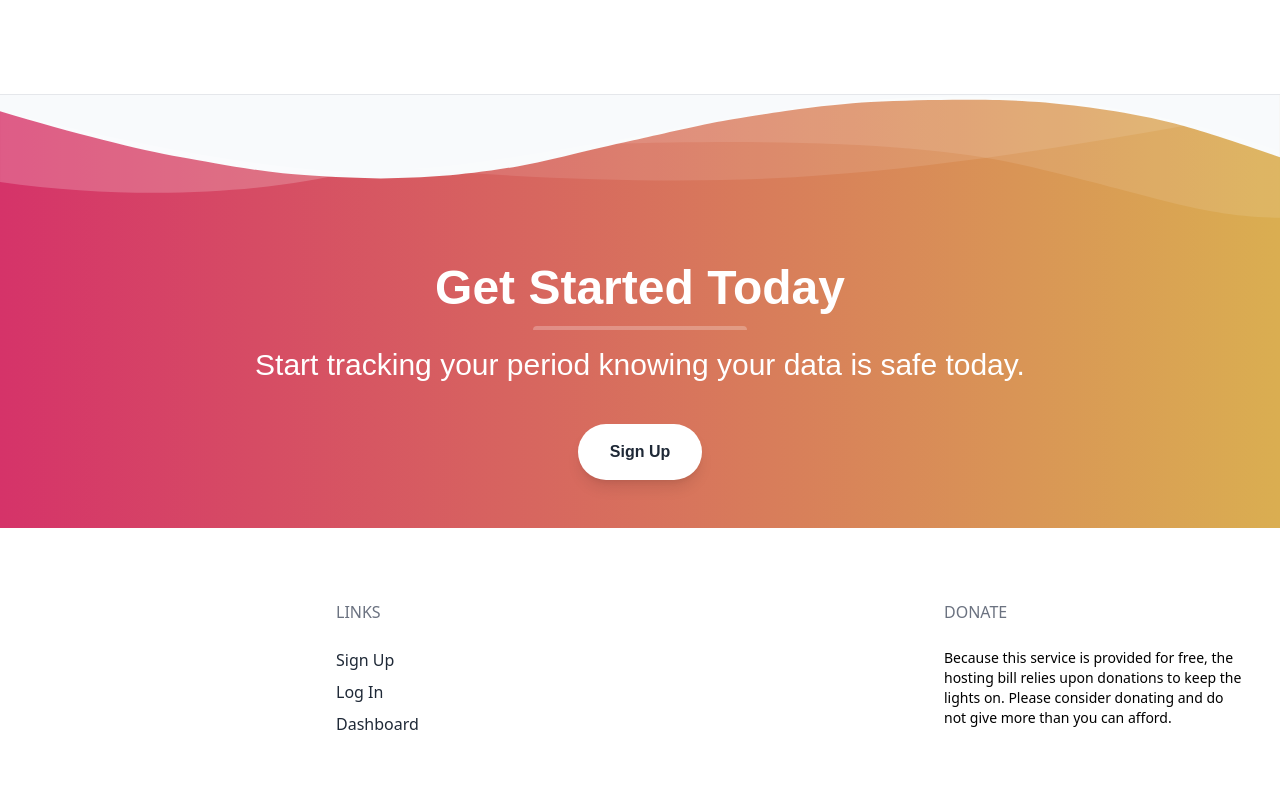
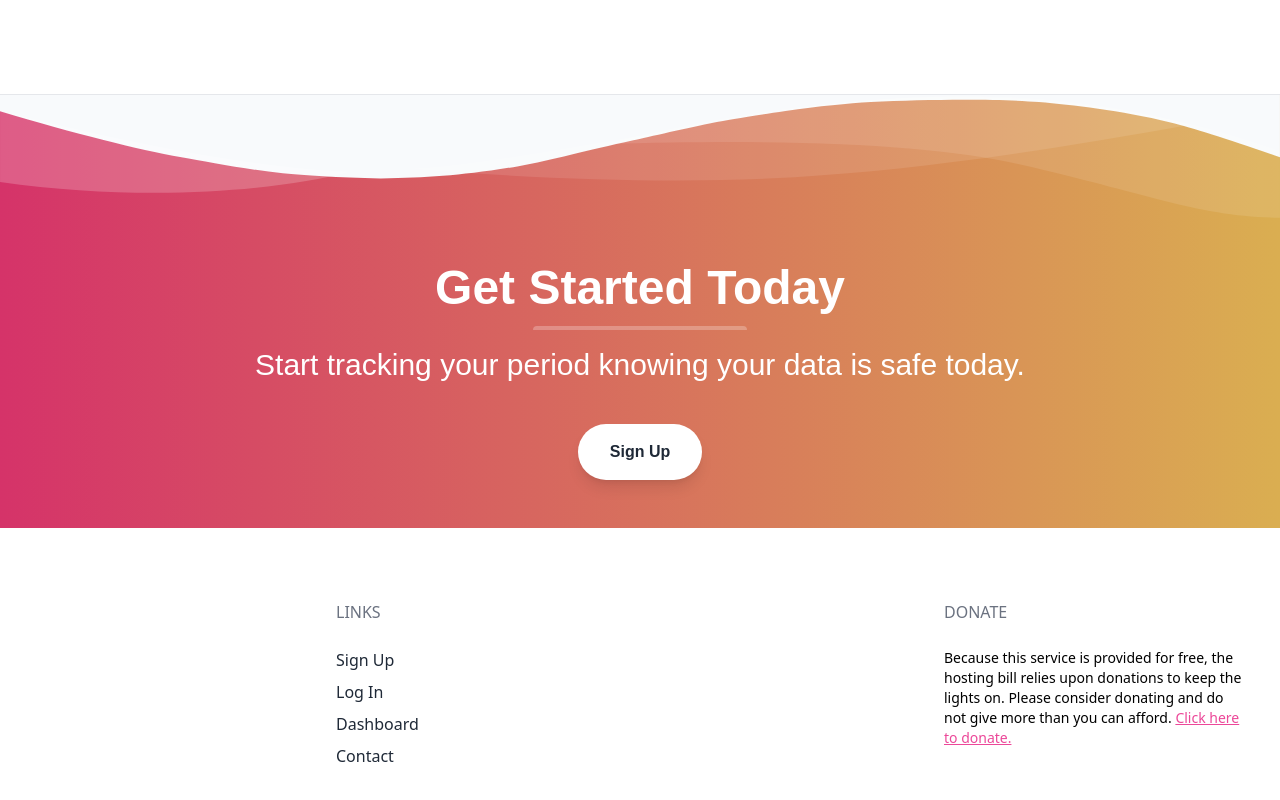
Before and after one commit to maxheckel/private-period-tracker, a Vue app: page / in a window 1280 px wide. Shown: the part 2465-3265 px from the top of the page. Built offline with nearby package versions, Linux system fonts and the light colour scheme; what tw-elements would draw is missing.

Commit message:
Footer stuff

```diff
--- a/src/components/TheFooter.vue
+++ b/src/components/TheFooter.vue
@@ -14,26 +14,34 @@
         <div class="flex-1">
           <p class="uppercase text-gray-500 md:mb-6">Links</p>
           <ul class="list-reset mb-6">
-            <li class="mt-2 inline-block mr-2 md:block md:mr-0">
+            <router-link to="sign-up" class="mt-2 inline-block mr-2 md:block md:mr-0">
               <a
                   href="#"
                   class="no-underline hover:underline text-gray-800 hover:text-pink-500"
               >Sign Up</a
               >
-            </li>
-            <li class="mt-2 inline-block mr-2 md:block md:mr-0">
+            </router-link>
+            <router-link to="login" class="mt-2 inline-block mr-2 md:block md:mr-0">
               <a
                   href="#"
                   class="no-underline hover:underline text-gray-800 hover:text-pink-500"
               >Log In</a
               >
+            </router-link>
+            <li class="mt-2 inline-block mr-2 md:block md:mr-0">
+
+              <router-link to="dashboard"
+                  href="#"
+                  class="no-underline hover:underline text-gray-800 hover:text-pink-500"
+              >Dashboard</router-link
+              >
             </li>
             <li class="mt-2 inline-block mr-2 md:block md:mr-0">
 
               <a
-                  href="#"
+                  href="mailto:heckel.max@gmail.com"
                   class="no-underline hover:underline text-gray-800 hover:text-pink-500"
-              >Dashboard</a
+              >Contact</a
               >
             </li>
           </ul>
@@ -42,7 +50,7 @@
         <div class="flex-1">
           <p class="uppercase text-gray-500 md:mb-6">Donate</p>
           <p class="text-sm">Because this service is provided for free, the hosting bill relies upon donations to keep the lights on.
-            Please consider donating and do not give more than you can afford.</p>
+            Please consider donating and do not give more than you can afford. <a href="https://www.paypal.com/donate/?hosted_button_id=DVB5KRL2Z44N6" class="underline text-pink-500"> Click here to donate.</a></p>
 
         </div>
 
```
